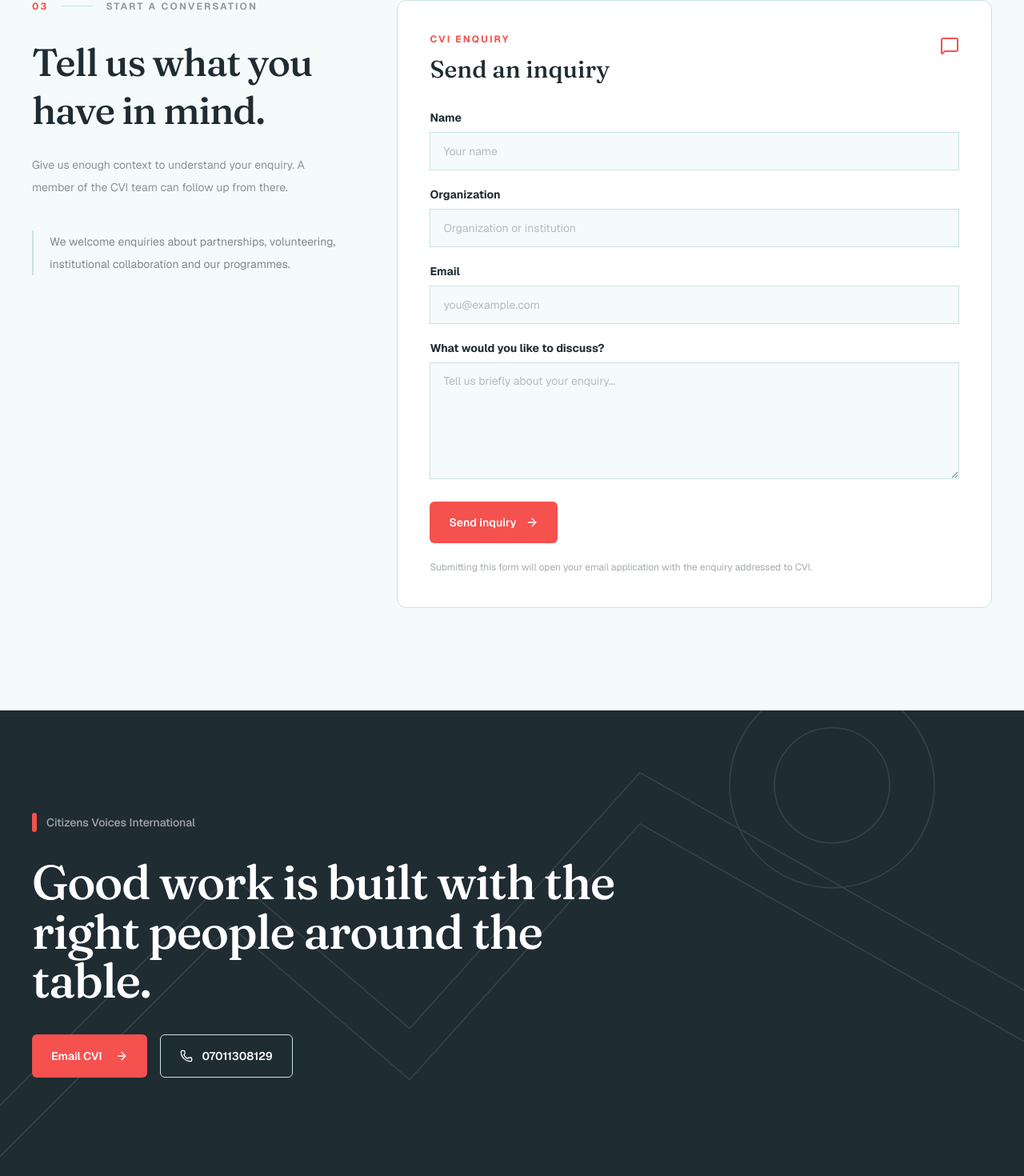
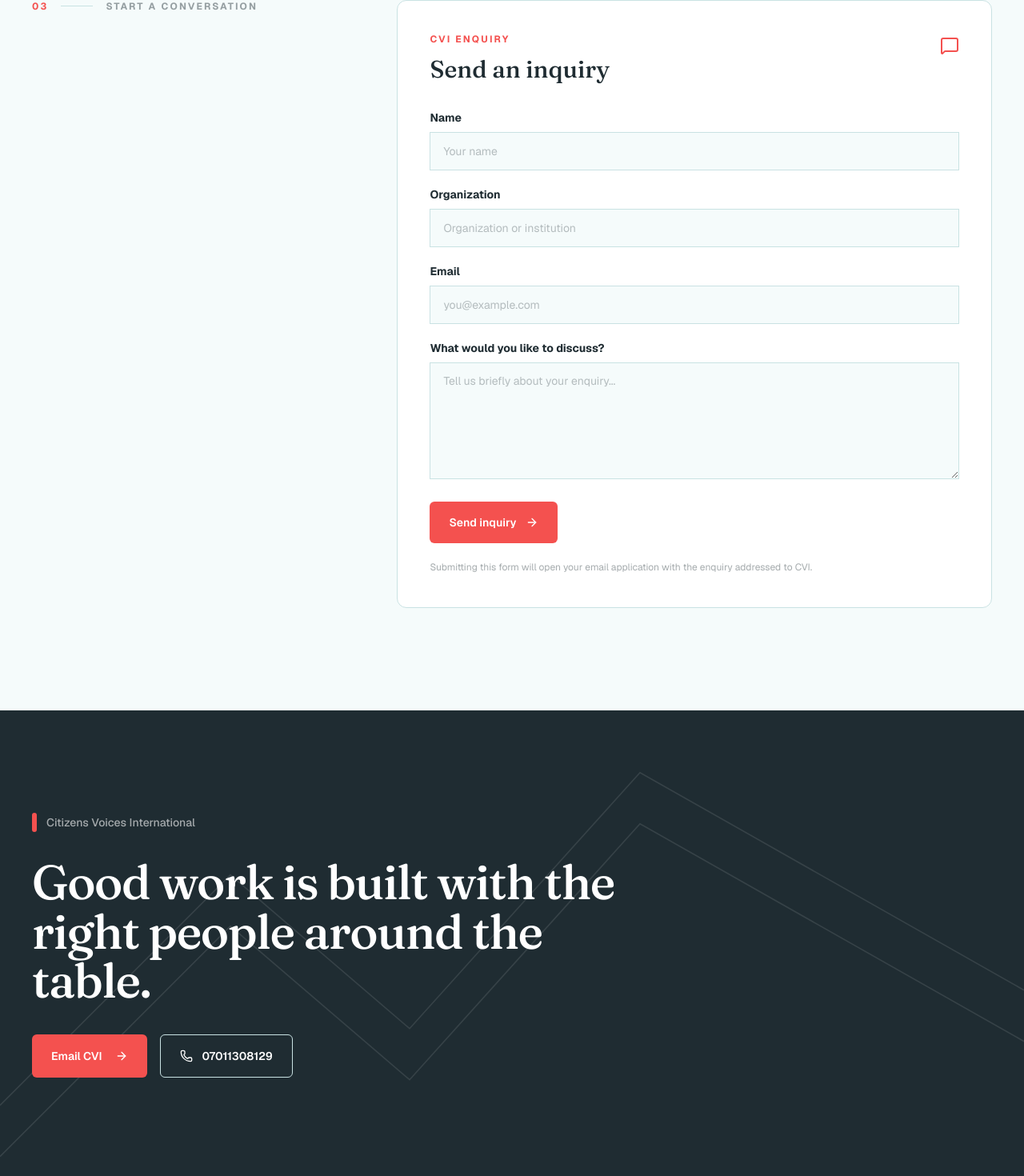
Before and after one commit to MaryAMsendoo/cvi, a Next.js app: page /get-involved in a window 1280 px wide. Shown: the part 2524-3994 px from the top of the page at 80% size. Built offline with nearby package versions, Linux system fonts and the light colour scheme.

Commit message:
Ehance the get invole page

```diff
--- a/app/get-involved/page.tsx
+++ b/app/get-involved/page.tsx
@@ -330,27 +330,6 @@
                 </span>
               </div>
 
-              <h2
-                className="mt-8 max-w-sm text-4xl leading-tight tracking-[-0.025em] text-foreground sm:text-5xl"
-                style={{
-                  fontFamily: "var(--font-display)",
-                  fontWeight: 500,
-                }}
-              >
-                Tell us what you have in mind.
-              </h2>
-
-              <p className="mt-6 max-w-sm text-sm leading-7 text-foreground/50">
-                Give us enough context to understand your enquiry. A member of
-                the CVI team can follow up from there.
-              </p>
-
-              <div className="mt-10 border-l-2 border-accent pl-5">
-                <p className="text-sm leading-7 text-foreground/55">
-                  We welcome enquiries about partnerships, volunteering,
-                  institutional collaboration and our programmes.
-                </p>
-              </div>
             </div>
 
             <form
@@ -468,23 +447,9 @@
               strokeWidth="1"
             />
 
-            <circle
-              cx="650"
-              cy="100"
-              r="80"
-              fill="none"
-              stroke="currentColor"
-              strokeWidth="1"
-            />
 
-            <circle
-              cx="650"
-              cy="100"
-              r="45"
-              fill="none"
-              stroke="currentColor"
-              strokeWidth="1"
-            />
+
+
           </svg>
         </div>
 
```
